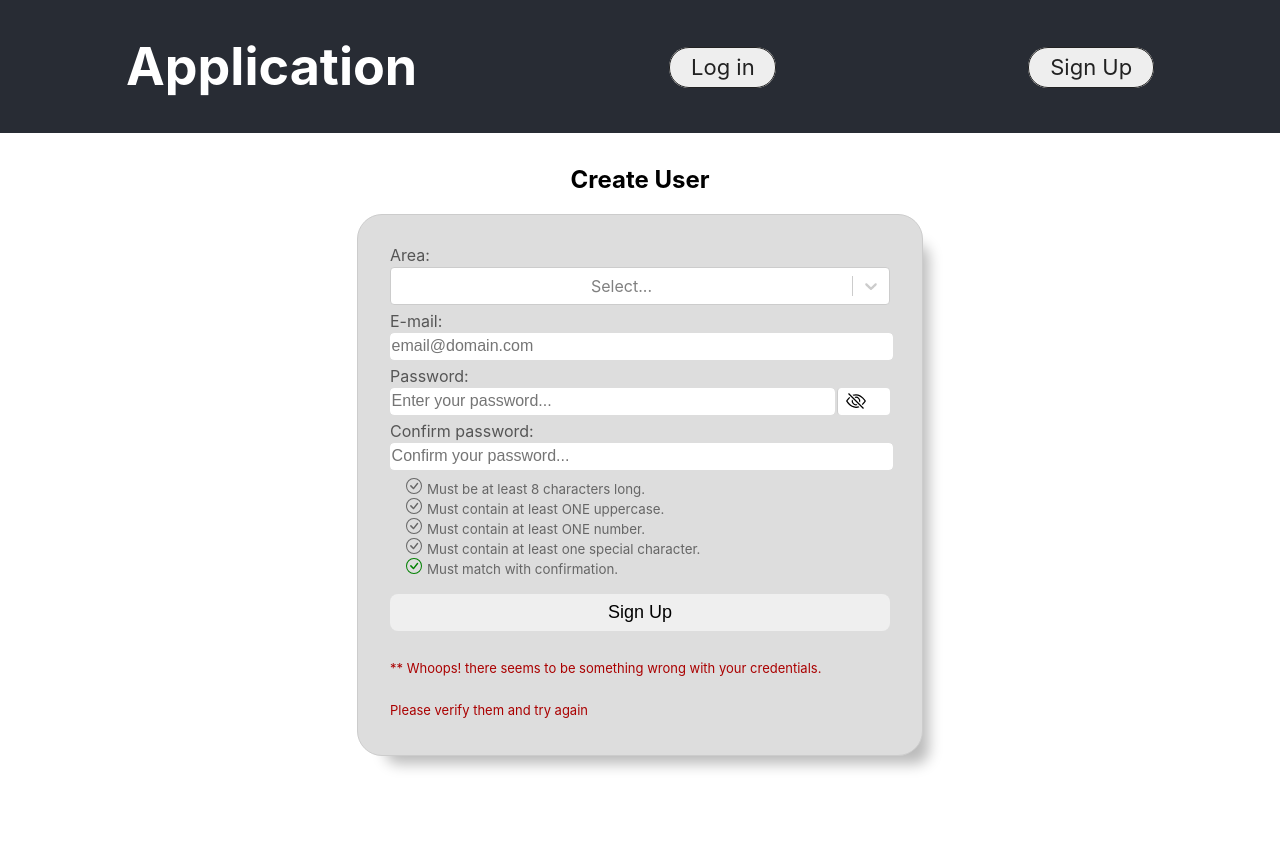
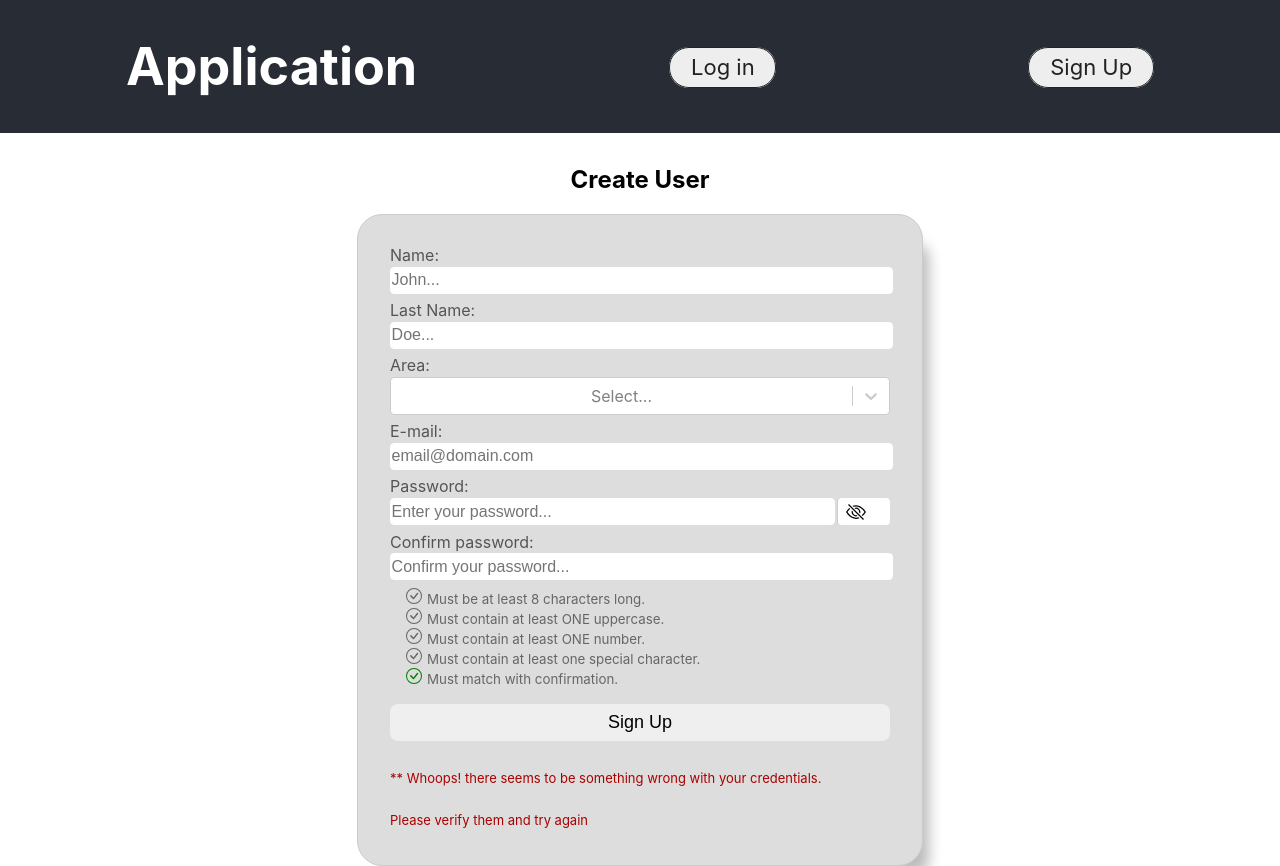
Before and after one commit to i-wolffe/sqlexpress-client, a React (Create React App) app: page /register in a window 1280 px wide. Before the commit the page ends 800 px from the top, so only its background shows below. Built offline with nearby package versions, Linux system fonts and the light colour scheme.

Commit message:
Added name and lastname fields to the form

```diff
--- a/src/views/Register.jsx
+++ b/src/views/Register.jsx
@@ -1,5 +1,6 @@
 import React, { Component } from 'react'
 import Select from 'react-select'
+import axios from 'axios'
 import { BsCheckCircle,BsEyeSlash,BsEye } from 'react-icons/bs'
 
 let selectAll = (e) => {
@@ -70,6 +71,8 @@ export class Register extends Component {
   constructor(props) {
     super(props);
     this.state = {
+      name: '',
+      lastname: '',
       email: '',
       role: '',
       password: '',
@@ -79,6 +82,18 @@ export class Register extends Component {
       requirements: [],
       user: {}
     };
+  }
+  updateName = (e) => {
+    this.setState({
+      name: e.target.value,
+      showError: 0
+    })
+  }
+  updateLastName = (e) => {
+    this.setState({
+      lastname: e.target.value,
+      showError: 0
+    })
   }
   updateEmail = (e) => {
     this.setState({
@@ -142,8 +157,17 @@ export class Register extends Component {
     );
     return allWithClass.length === 5
   }
-  postUser = async ()  => {
-    // Save user on the DB
+  postUser = async (e) => {
+    await axios.post('http://127.0.0.1:4001/register',[this.state])
+    .then(response => {
+      console.log('Success!',response)
+    })
+    .catch(ex => {
+      console.warn("Display credential Missmatch", ex)
+      this.setState({
+        showError: 1
+      })
+    })
   }
   handleSubmit = (e)  => {
     e.preventDefault()
@@ -177,6 +201,16 @@ export class Register extends Component {
         <h2>Create User</h2>
         <div >
           <form className="login-card" action="">
+            <div>
+              <label htmlFor="name-input" id="name-label">Name:</label>
+              <input onClick={selectAll} type="name" id="name-input"  placeholder="John..."
+                required={true} onChange={this.updateName}/>
+            </div>
+            <div>
+              <label htmlFor="lastName-input" id="lastName-label">Last Name:</label>
+              <input onClick={selectAll} type="lastName" id="lastName-input"  placeholder="Doe..."
+                required={true} onChange={this.updateLastName}/>
+            </div>
             <div>
               <label htmlFor="role-sleector" id="role-label">Area:</label>
               <Select
```
